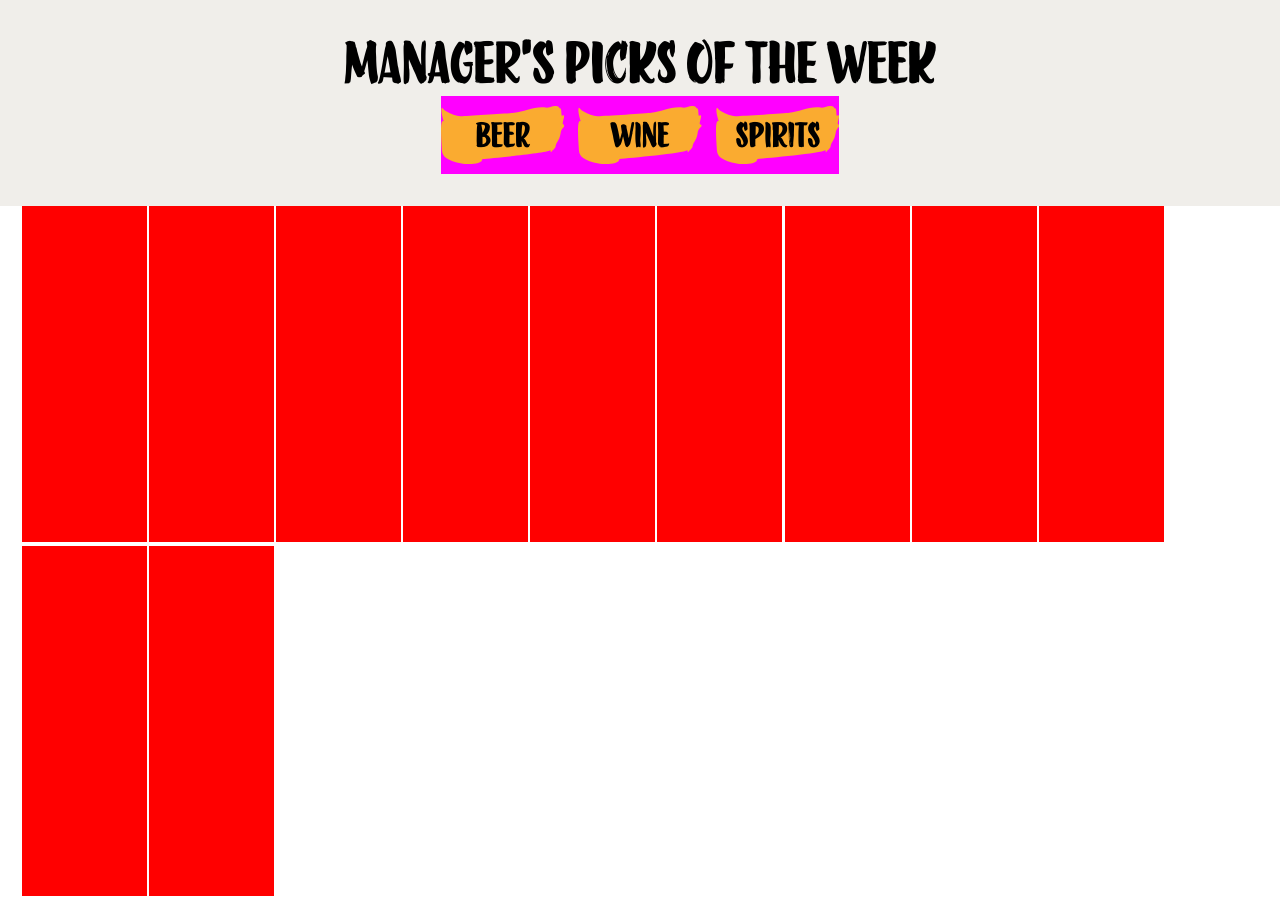
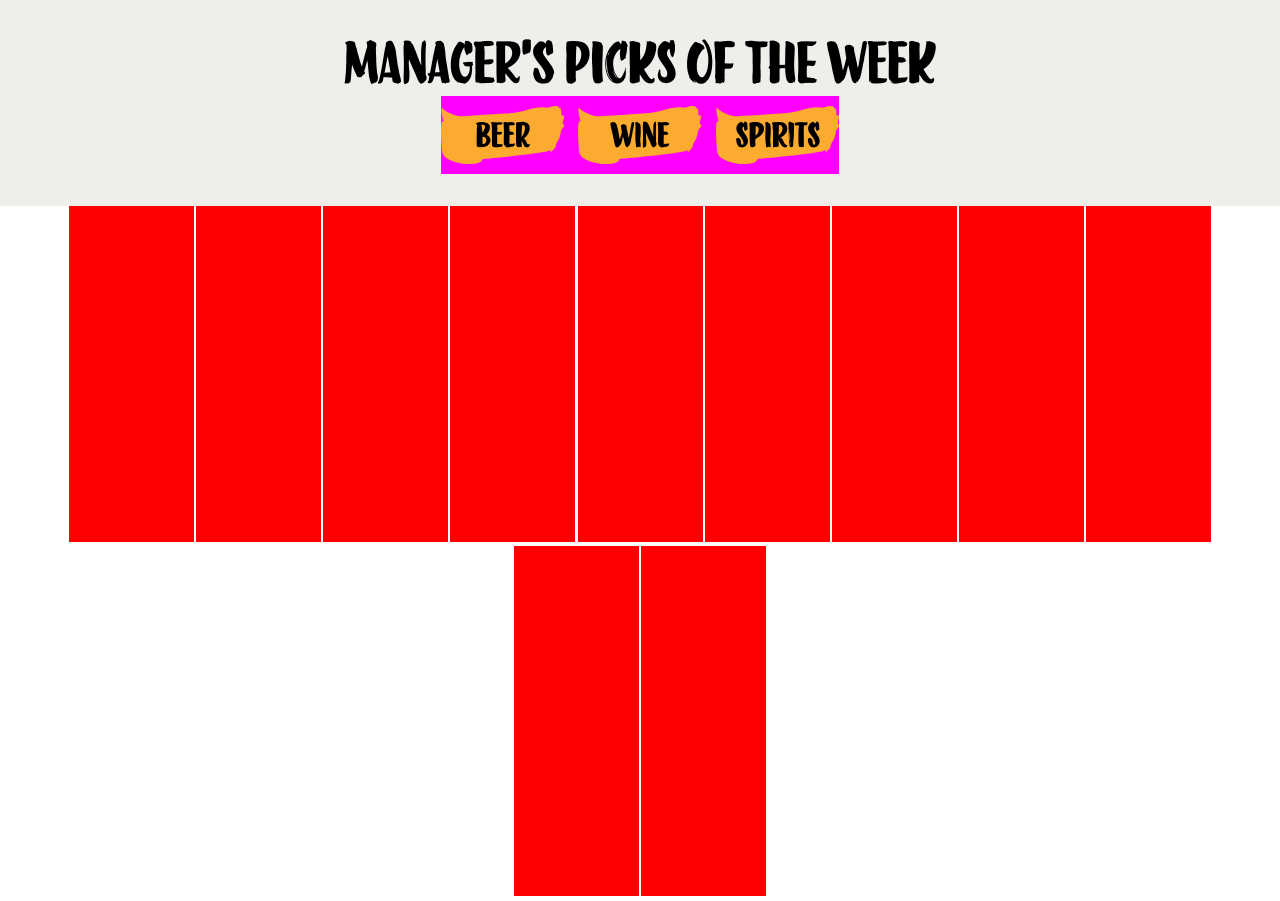
Before and after one commit to jackmckenzie/iframe-gallery, a website: page index.html in a window 1280 px wide. Drawn offline with nearby package versions, Linux system fonts and the light colour scheme; no server answers; files whose address does not match are found by name.

Commit message:
Centre align liquor items

```diff
--- a/scss/styles.scss
+++ b/scss/styles.scss
@@ -78,17 +78,6 @@ header {
     padding-left:gutter();
     padding-right:gutter();
 }
-.main-container {
-	margin-top: 10em;
-
-	@include breakpoint(30em) {
-		margin-top: 12em;
-	}
-	@include breakpoint(75em) {
-		// margin-top: ;
-	}
-
-}
 .title {
     text-align:center;
     margin: 0;
@@ -168,6 +157,20 @@ nav {
 	}
 }
 
+.main-container {
+	margin-top: 10em;
+
+	@include breakpoint(30em) {
+		margin-top: 12em;
+	}
+	@include breakpoint(75em) {
+		// margin-top: ;
+	}
+}
+section.main-body {
+	margin: 0 auto;
+	text-align: center;
+}
 .liquor-item {
 	// padding-top: 50%;
 	background-color: red;
@@ -220,4 +223,5 @@ nav {
 	// &:nth-child(4n) {
 	// 	@include span(3 of 12 last);
 	// }
+	// text-align: center;
 }
```
Also changed, not shown: css/styles.css, 1 other file.
